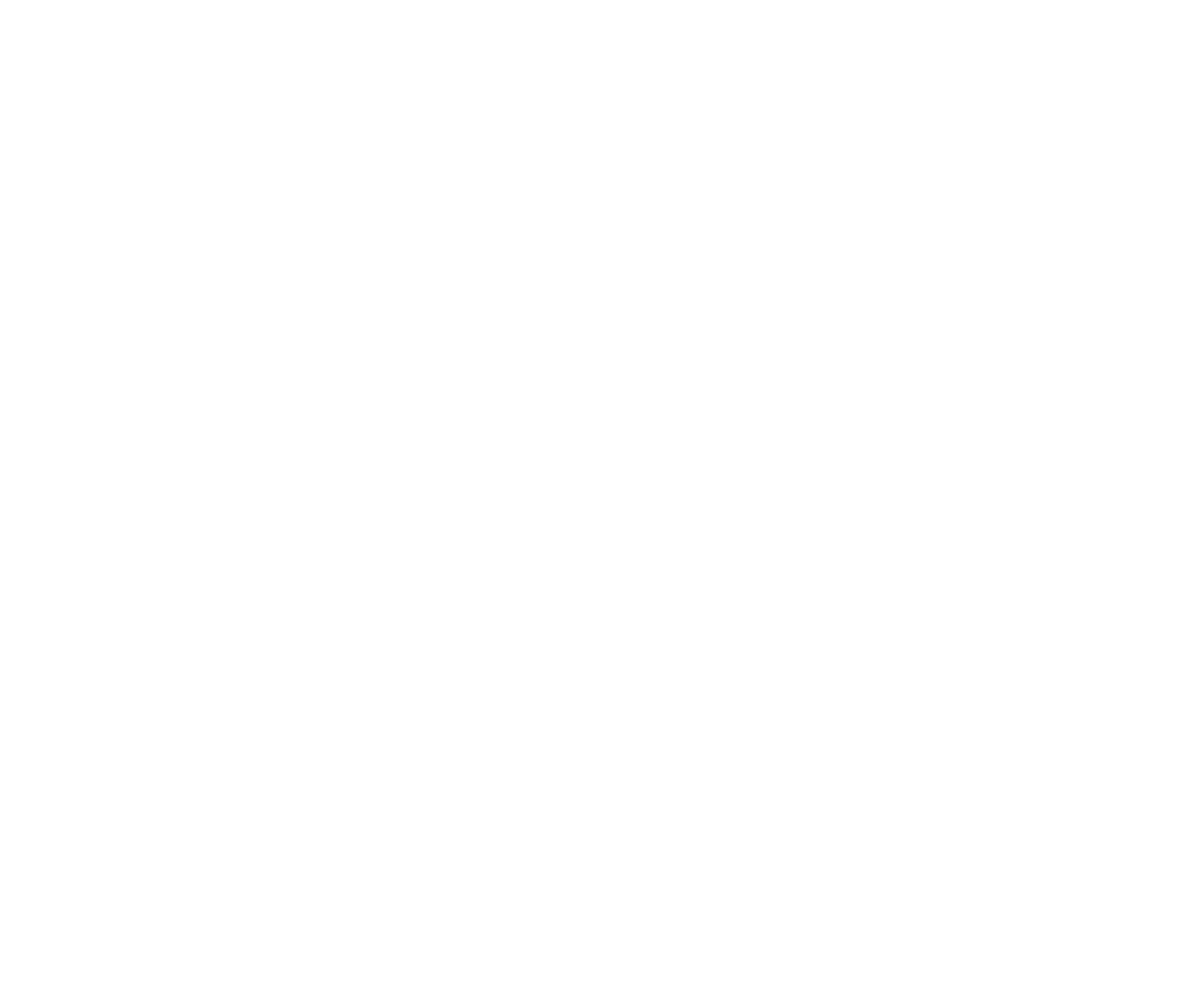
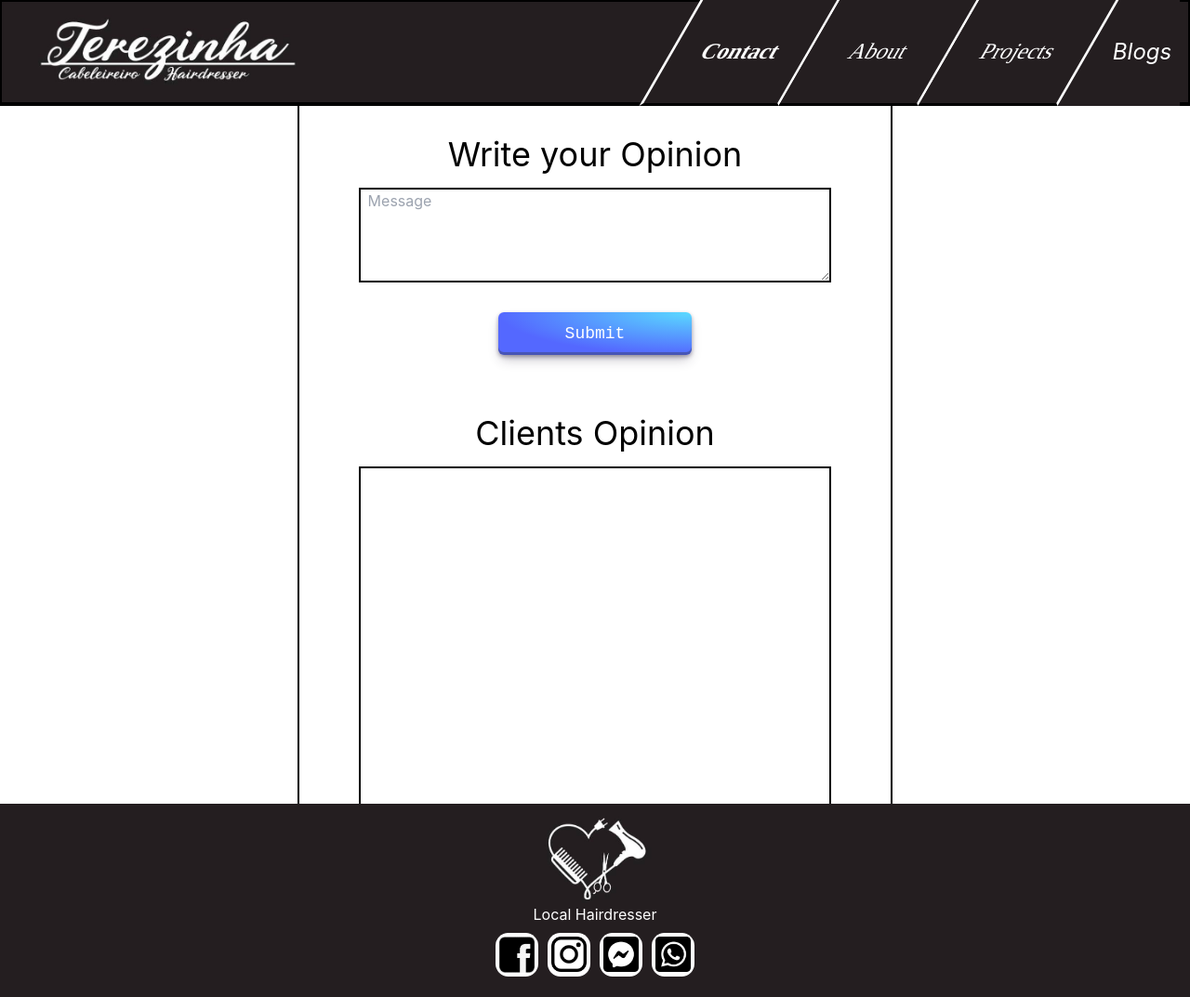
Before and after one commit to xxTomas312/Teresinha, a React (Create React App) app: page /Blog in a window 1280 px wide. Before the commit this address had no page. Shown: the whole page at 93% size. Before the commit the page ends 800 px from the top, so only its background shows below. Built offline with nearby package versions, Linux system fonts and the light colour scheme.

Commit message:
update 4

```diff
--- a/src/App.css
+++ b/src/App.css
@@ -38,7 +38,7 @@
   justify-content: center;
   align-items: center;
 }
-.navLoginButton{
+.navBlogButton{
   display: flex;
   color: white;
 }
@@ -67,7 +67,7 @@
 .navTitulo:hover{
   transform: scale(120%);
 }
-.textLogin{
+.textBlog{
   width: 50px;
   height: 116px;
   display: flex;
@@ -78,7 +78,7 @@
   font-style: italic;
   transition: 0.2s ease-in-out;
 }
-.textLogin:hover{
+.textBlog:hover{
   transform: scale(120%);
 }
 
@@ -89,12 +89,12 @@
   justify-content: center;
 }
 .icon_container{
-  border-radius: 20%;
-  width: 42px;
+  border-radius: 30%;
+  width: 46px;
   background-color: white;
   margin-left: 5px;
   margin-right: 5px;
-  border: 1px solid black;
+  padding: 4px;
 }
 .icon_container:hover{
   animation: rollingIcon 0.7s ease;
@@ -191,7 +191,7 @@
 /*-PROJECTS-*/
 .grid_container {
   display: grid;
-  grid-template-columns: 309.5px 309.5px 309.5px 309.5px;
+  grid-template-columns: 310.5px 310.5px 310.5px 310.5px;
   column-gap: 50px;
   gap: 50px;
   padding: 10px;
@@ -200,7 +200,7 @@
 }
 .grid_item {
   border: 1px solid rgba(0, 0, 0, 0.8);
-  height: 309.5px;
+  height: 310.5px;
   padding: 20px;
   font-size: 30px;
   text-align: center;
@@ -212,5 +212,26 @@
   align-items: center;
   height: 753px;
 
-  border: 2px solid black;
+  border-top: 2px solid black;
 }
+
+/*-BLOG-*/
+.blog_container{
+  flex-direction: column;
+  height: 751px;
+  width: 50%;
+  display: flex;
+  align-items: center;
+  border-right: 2px solid black;
+  border-left: 2px solid black;
+}
+.post_container{
+  flex-direction: column;
+  height: 751px;
+  width: 80%;
+  display: flex;
+  align-items: center;
+  border-right: 2px solid black;
+  border-left: 2px solid black;
+  border-top: 2px solid black;
+}
--- a/src/App.tsx
+++ b/src/App.tsx
@@ -6,7 +6,7 @@
 import Projects from "./paginas/Projects"
 import Contact from './paginas/Contact';
 import AboutMe from './paginas/AboutMe';
-import Login from './paginas/Login';
+import Blog from './paginas/Blog';
 
 
 
@@ -19,7 +19,7 @@
         <Route path="/Projects" element={<Projects />}/>
         <Route path="/Contact" element={<Contact />}/>
         <Route path="/AboutMe" element={<AboutMe />}/>
-        <Route path="/Login" element={<Login />}/>
+        <Route path="/Blog" element={<Blog />}/>
       </Routes>
     </>
   );
--- a/src/componentes/Footer.tsx
+++ b/src/componentes/Footer.tsx
@@ -23,7 +23,7 @@
                     <img src={Instagram} className="footer_icons"/>
                 </a>
                 {/* Msgr Icon */}
-                <a className="icon_container">
+                <a href="https://api.whatsapp.com/send?phone=15551234567" className="icon_container">
                     <img src={Msgr} className="footer_icons"/>
                 </a>
                 {/* WhatsApp Icon */}
--- a/src/componentes/Nav.tsx
+++ b/src/componentes/Nav.tsx
@@ -18,16 +18,16 @@
                             <h1 className="navTitulo" style={paginaAtual === '/Contact' ? style : undefined}>Contact</h1>
                         </Link>
                         <Link className="navButton" to="/AboutMe">
-                            <h1 className="navTitulo">About</h1>
+                            <h1 className="navTitulo" style={paginaAtual === '/AboutMe' ? style : undefined}>About</h1>
                         </Link>
                         <Link className="navButton" to="/Projects">
 
-                                <h1 className="navTitulo">Projects</h1>
+                                <h1 className="navTitulo" style={paginaAtual === '/Projects' ? style : undefined}>Projects</h1>
                         </Link>
-                        <Link className="navLoginButton" to="/Login">
+                        <Link className="navBlogButton" to="/Blog">
                             <div className="buttonPart1"></div>
                             <div className="buttonPart2">
-                                <h1 className="textLogin">Login</h1>
+                                <h1 className="textBlog" style={paginaAtual === '/Blog' ? style : undefined}>Blogs</h1>
                             </div>
                         </Link>
                 </section>
@@ -39,5 +39,4 @@
 const style = {
     fontWeight: '600'
 }
-
 export default Nav;
--- /dev/null
+++ b/src/paginas/Blog.tsx
@@ -0,0 +1,26 @@
+import React from "react";
+import Nav from '../componentes/Nav';
+import Footer from '../componentes/Footer'
+
+
+function Blog(){
+    return(
+        <>
+        <Nav paginaAtual="/Contact"></Nav>
+        <body className="border-t-2 border-black flex justify-center items-center ">
+           <section className="blog_container">
+               <div>
+                   <h1 className="mt-8 mb-4 text-4xl">Write your Opinion</h1>
+               </div>
+               <textarea placeholder="Message"className="border-2 border-black w-4/5 h-52 mb-8 pl-2"></textarea>
+               <button className="mb-8 w-52 h-24">Submit</button>
+               <h1 className="text-4xl mt-8 mb-4">Clients Opinion</h1>
+               <section className="post_container"></section>
+           </section>
+        </body>
+        <Footer></Footer>
+        </>
+    )
+}
+
+export default Blog;
--- a/src/paginas/Contact.tsx
+++ b/src/paginas/Contact.tsx
@@ -1,25 +1,50 @@
 import React from "react";
-import Nav from '../componentes/Nav'
-import Footer from '../componentes/Footer'
+import Nav from "../componentes/Nav";
+import Footer from "../componentes/Footer";
+
+function Contact() {
+
+    function Alert() {
+        let name = document.getElementById('name')
+        let email = document.getElementById('email')
+        let message = document.getElementById('message')
 
 
-function Contact(){
-    return(
+        console.log("ola");
+        alert("Message Was Send");
+    }
+  return (
     <>
       <Nav paginaAtual="/Contact"></Nav>
       <section className="contact_container">
         <div className="flex flex-col items-center border-l-2 border-r-2 border-black w-1/2 h-full">
           <h1 className="text-4xl mt-24 mb-6">Contact Me</h1>
-                    <input placeholder="Name"className="border-2 border-black w-4/5 h-12 mb-8 pl-2" type="text"/>
-                    <input placeholder="Email"className="border-2 border-black w-4/5 h-12 mb-8 pl-2" type="email"/>
-                    <textarea placeholder="Message"className="border-2 border-black w-4/5 h-52 mb-8 pl-2"></textarea>
-                    <button className="">SEND</button>
+          {/*-Name-*/}
+          <input
+            id="name"
+            placeholder="Name"
+            className="border-2 border-black w-4/5 h-12 mb-8 pl-2"
+            type="text"
+          />
+          {/*-Email-*/}
+          <input
+            id="email"
+            placeholder="Email"
+            className="border-2 border-black w-4/5 h-12 mb-8 pl-2"
+            type="email"
+          />
+          {/*-Message-*/}
+          <textarea
+            id="message"
+            placeholder="Message"
+            className="border-2 border-black w-4/5 h-52 mb-8 pl-2"
+          ></textarea>
+          <button onClick={Alert}>SEND</button>
         </div>
       </section>
       <Footer></Footer>
     </>
-
-    )
+  );
 }
 
 export default Contact;
--- a/src/paginas/Login.tsx
+++ /dev/null
@@ -1,58 +0,0 @@
-import React from "react";
-import Nav from '../componentes/Nav';
-
-
-function Login(){
-    return(
-        <>
-        <Nav paginaAtual="/Contact"></Nav>
-        <body className="border-t-2 border-black flex justify-center items-center">
-            <section className="flex mt-8 w-4/5">
-                {/* Login Container */}
-                <div className="mr-4 w-1/2">
-                    {/*Titles container*/}
-                    <div className="mt-2 ml-4 mb-6">
-                        <h1 className="text-left text-3xl">Who's There?</h1>
-                        <h2 className="text-left text-3xl">Common customer?</h2>
-                    </div>
-                    {/* Input Container */}
-                    <div className="flex flex-col justify-center mb-2">
-                        <input type="email" placeholder=" Enter your email" className="w-3/5 h-12 ml-4 border-2 border-black mb-4"/>
-                        <input type="text" placeholder=" Password" className="w-3/5 h-12 ml-4 border-2 border-black mb-6" />
-                    </div>
-                    {/* Login Button Container */}
-                    <div className="ml-4">
-                        <button className="cursor-pointer w-2/6 h-10">Login</button>
-                    </div>
-                </div>
-                {/* Register Container */}
-                <div className="mr-4 w-1/2">
-                    {/*Titles container*/}
-                    <div className="mt-2 ml-4 mb-6">
-                        <h1 className="text-left text-3xl">New Client?</h1>
-                    </div>
-                    {/* Input Container */}
-                    <div className="flex flex-col justify-center mb-2">
-                        <input type="text" placeholder=" First Name" className="w-3/5 h-12 ml-4 border-2 border-black mb-4"/>
-                        <input type="text" placeholder=" Last Name" className="w-3/5 h-12 ml-4 border-2 border-black mb-6" />
-                        <input type="email" placeholder=" Enter your email" className="w-3/5 h-12 ml-4 border-2 border-black mb-4"/>
-                        <input type="text" placeholder=" Enter your Password" className="w-3/5 h-12 ml-4 border-2 border-black mb-2" />
-                        <p className="text-xs ml-4 mr-4">At least 8 characters, including 1 uppercase letter, 1 lowercase letter, and 1 number. </p>
-                        {/* CheckBox Container */}
-                        <div className="flex ml-4 mt-4 mb-6">
-                            <input type="checkbox" className="w-4 h-4"/>
-                            <p className="ml-2 -mt-1">I agree to receive new's from this site.</p>
-                        </div>
-                    </div>
-                    {/* Register Button Container */}
-                    <div className="ml-4">
-                        <button className="cursor-pointer border-2 border-red w-2/6 h-10">Register</button>
-                    </div>
-                </div>
-            </section>
-        </body>
-        </>
-    )
-}
-
-export default Login;
--- a/src/paginas/Projects.tsx
+++ b/src/paginas/Projects.tsx
@@ -1,12 +1,12 @@
 import React from "react";
-import Nav from '../componentes/Nav'
-import Footer from '../componentes/Footer'
+import Nav from "../componentes/Nav";
+import Footer from "../componentes/Footer";
 
-function Projects(){
-    return(
+function Projects() {
+  return (
     <>
       <Nav paginaAtual="/Projects"></Nav>
-            <section className="flex justify-center items-center w-full border-2 border-black">
+      <section className="flex justify-center items-center w-full border-t-2 border-black">
         <div className="grid_container">
           <div className="grid_item"></div>
           <div className="grid_item"></div>
@@ -20,7 +20,7 @@
       </section>
       <Footer></Footer>
     </>
-    )
+  );
 }
 
 export default Projects;
```
Also changed, not shown: src/Icons/facebook.png. Lines whose indentation alone changed are shown as unchanged.
